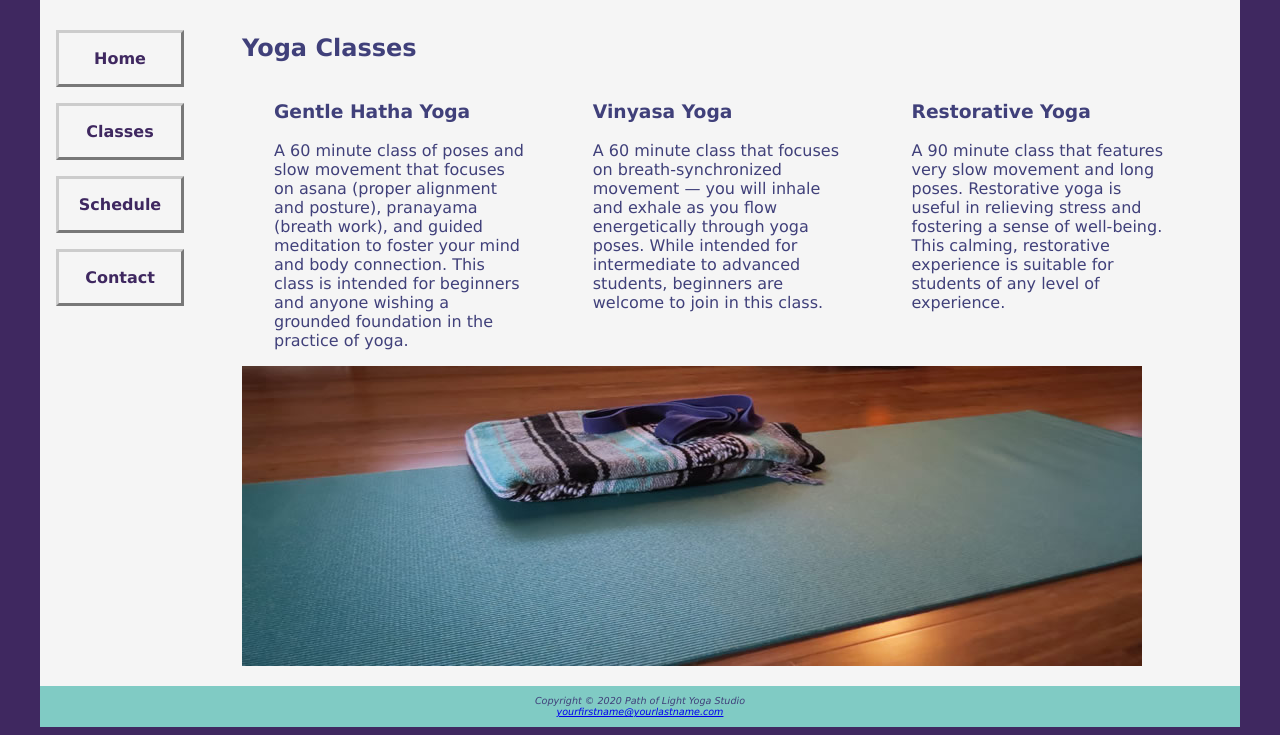
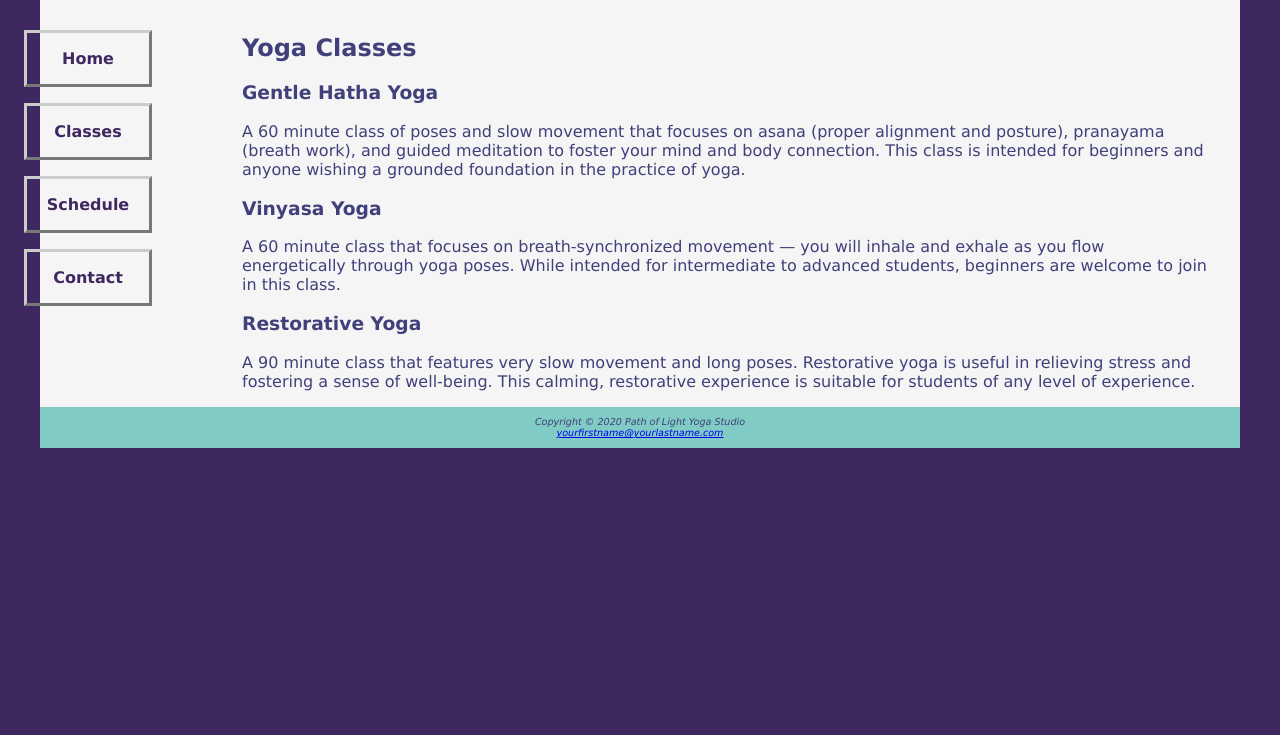
Before and after one commit to CosmicKingSosa/yoga7, a plain HTML site: page classes.html in a window 1280 px wide. Shown: the part 173-908 px from the top of the page. After the commit the page ends 800 px from the top, so only its background shows below. Drawn offline with Linux system fonts and the light colour scheme.

Commit message:
Update classes.html

```diff
--- a/classes.html
+++ b/classes.html
@@ -3,11 +3,11 @@
 <head>
 <title>Path of Light Yoga Studio :: Classes</title>
 <meta charset="utf-8">
+  <meta name="viewport" content="width=device-width, initial-scale=1.0">
 <link href="yoga.css" rel="stylesheet">
 </head>
 <body>
-<div id="wrapper">
-<header>
+<header class="content">
 <h1><a href="index.html">Path of Light Yoga Studio</a></h1>
 </header>
 <nav>
@@ -18,28 +18,30 @@
 <li><a href="contact.html">Contact</a></li>
 </ul>
 </nav>
+<div id="wrapper">
 <main>
 <h2>Yoga Classes</h2>
-<section class="onethird">
+ <div id="flow">
+<section>
 <h3>Gentle Hatha Yoga</h3>
 <p>A 60 minute class of poses and slow movement that focuses on asana (proper alignment and posture),
 pranayama (breath work), and guided meditation to foster your mind and body connection.
 This class is intended for beginners and anyone wishing a grounded foundation in the practice of yoga. </p>
 </section>
-<section class="onethird">
+<section>
 <h3>Vinyasa Yoga</h3>
 <p>A 60 minute class that focuses on breath-synchronized movement &mdash; you will inhale and exhale as you
 flow energetically through yoga poses. While intended for intermediate to advanced students,
  beginners are welcome to join in this class.</p>
 </section>
-<section class="onethird">
+<section>
 <h3>Restorative Yoga</h3>
 <p>A 90 minute class that features very slow movement and long poses. Restorative yoga is
 useful in relieving stress and fostering a sense of well-being.
 This calming, restorative experience is suitable for students of any level of experience.</p>
 </section>
-<div id="hero">
-<img src="yogamat.jpg" alt="yoga mat"  width="900" height="300">
+ </div>
+<div id="mathero">
 </div>
 </main>
 <footer>
```
